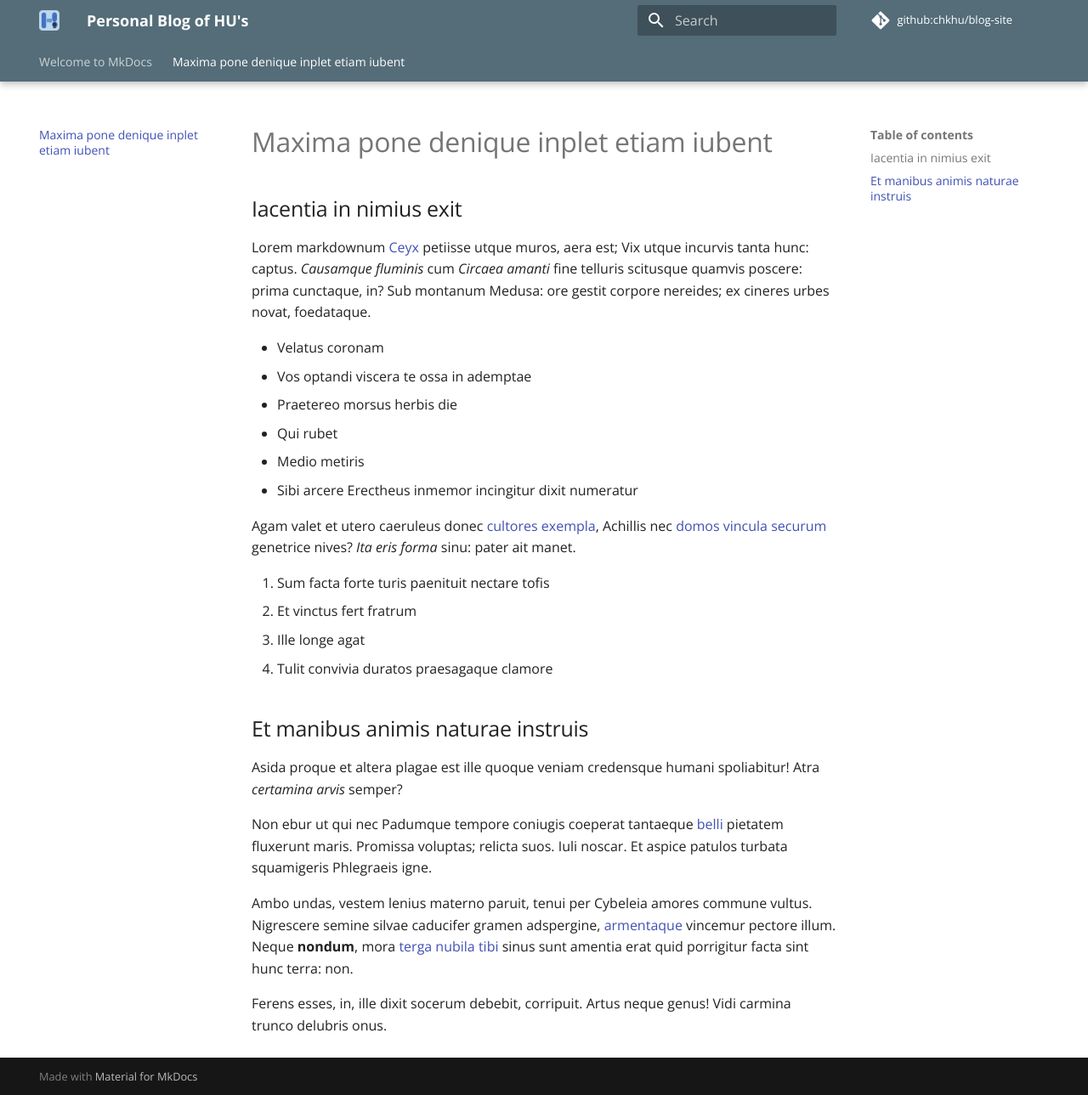
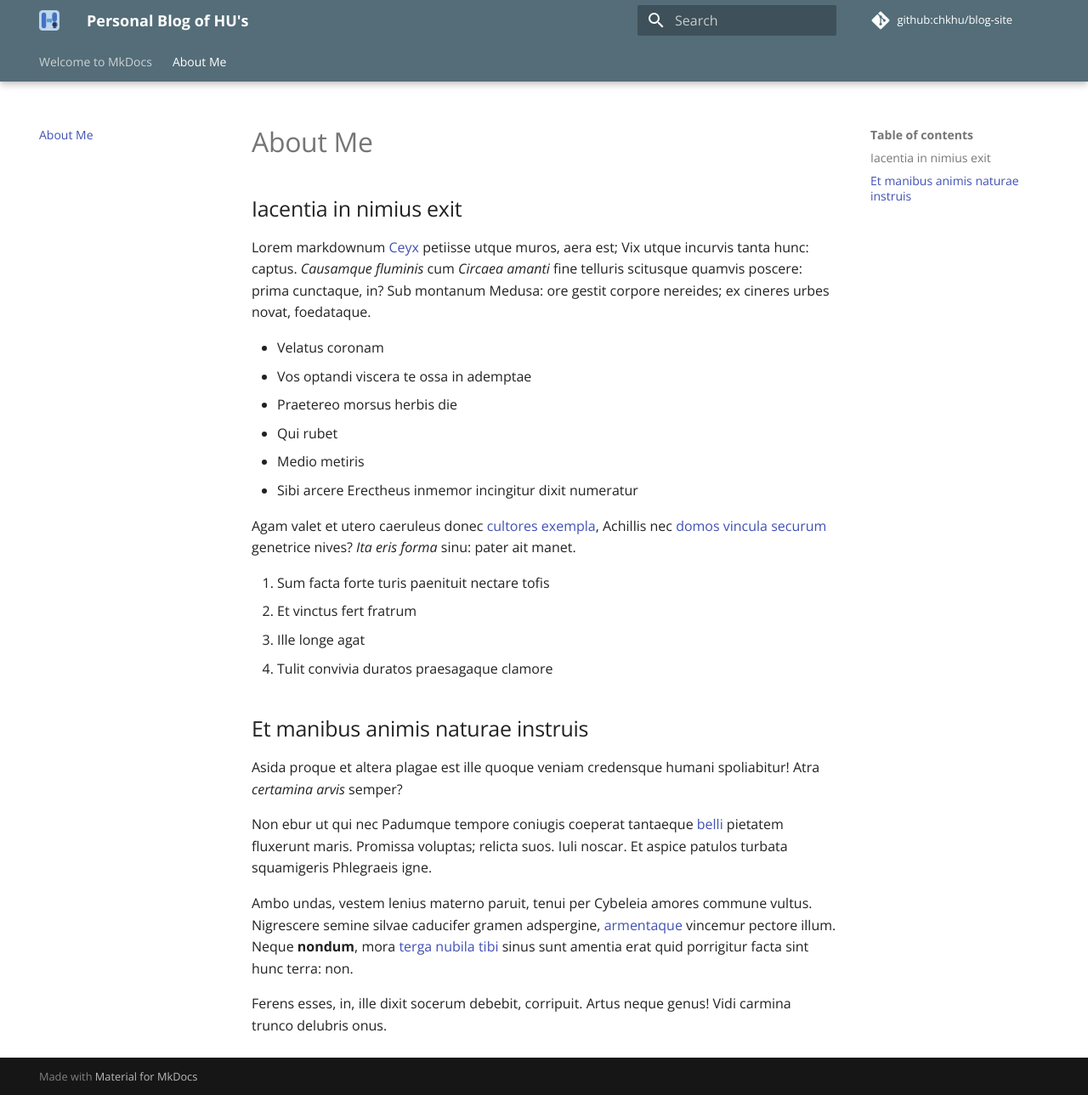
Before and after one commit to chkhu/blog-site, an MkDocs documentation site: the page built from docs/about.md, in a window 1280 px wide and 1289 px high. Shown: the whole window at 85% size. Built offline with MkDocs 1.6.1 and Material for MkDocs 9.7.7, drawn with Linux system fonts in a browser that asks for light colours; comment, search, counter and statistics services are not loaded.

```diff
--- a/docs/about.md
+++ b/docs/about.md
@@ -1,4 +1,4 @@
-# Maxima pone denique inplet etiam iubent
+# About Me
 
 ## Iacentia in nimius exit
 
```
Also changed, not shown: README.md (added, +3 -0 lines).
